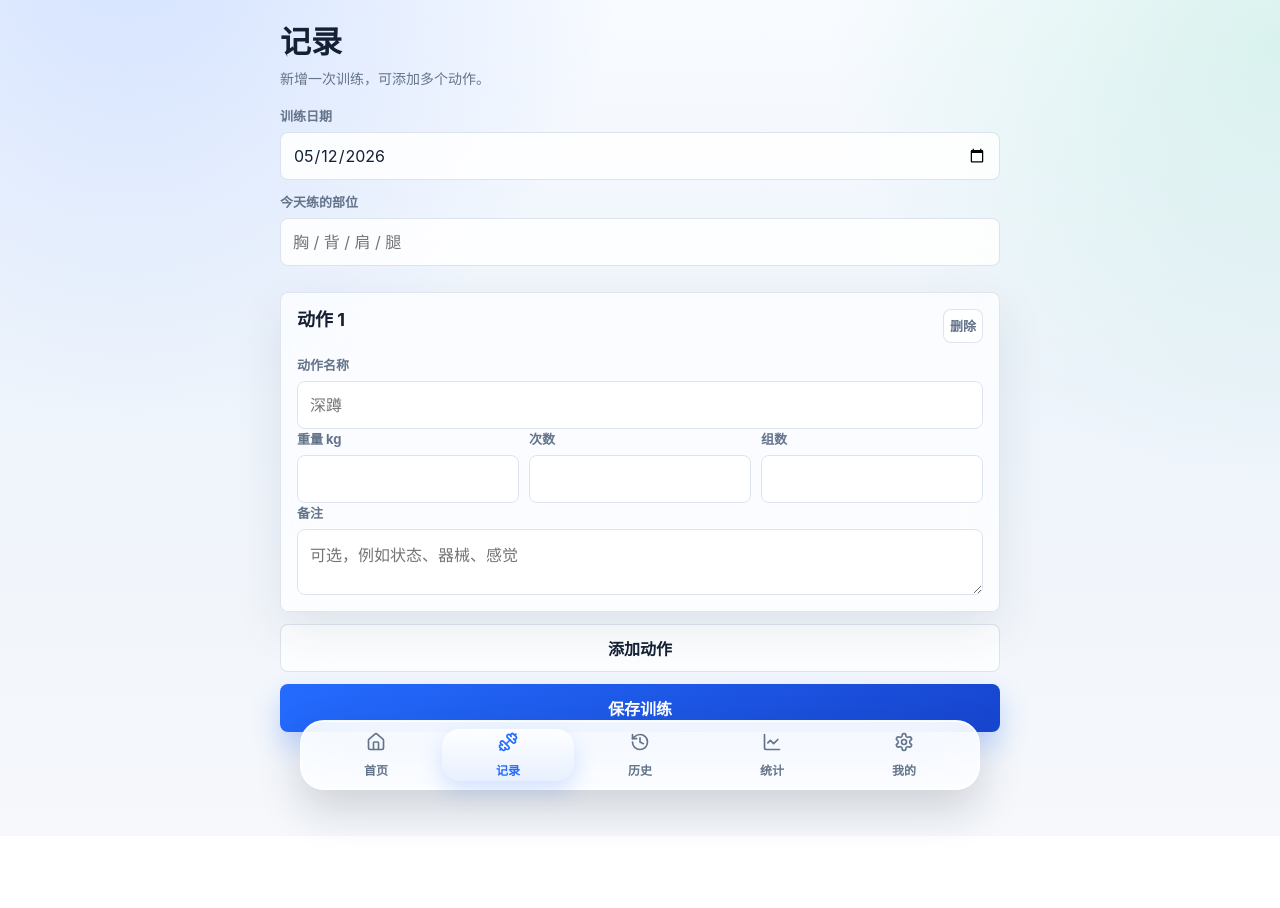
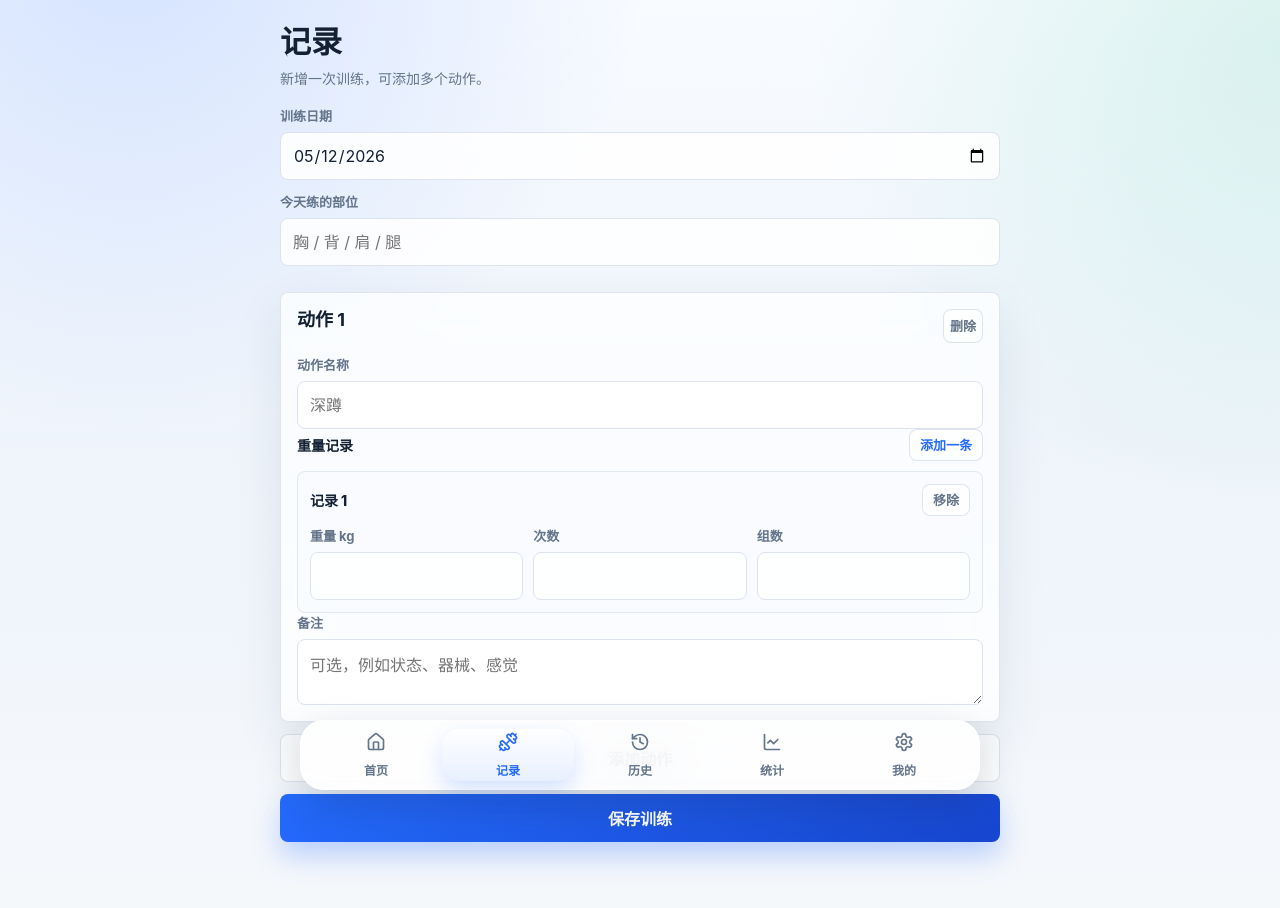
Before and after one commit to mmj-mmj/fitness-pwa, a React (Vite) app: page / in a window 1280 px wide. Both pictures are taken after a click on the button "去记录". Shown: the top 908 px of the page. Before the commit the page ends 836 px from the top, so only its background shows below. Built offline with nearby package versions, Linux system fonts and the light colour scheme.

Commit message:
Support multiple set rows per exercise

```diff
--- a/src/features/workout-entry/WorkoutEntryPage.jsx
+++ b/src/features/workout-entry/WorkoutEntryPage.jsx
@@ -2,13 +2,18 @@ import { PageHeader } from "../../components/PageHeader.jsx";
 import { useState } from "react";
 import { todayLocalDate } from "../../lib/date.js";
 
+const blankSet = () => ({
+  id: crypto.randomUUID(),
+  weightKg: "",
+  reps: "",
+  sets: "",
+});
+
 const blankExercise = () => ({
   id: crypto.randomUUID(),
   name: "",
-  weightKg: "",
-  reps: "",
-  sets: "",
   note: "",
+  setRows: [blankSet()],
 });
 
 export function WorkoutEntryPage({ workoutStore }) {
@@ -19,6 +24,40 @@ export function WorkoutEntryPage({ workoutStore }) {
 
   function updateExercise(id, field, value) {
     setExercises((current) => current.map((exercise) => (exercise.id === id ? { ...exercise, [field]: value } : exercise)));
+  }
+
+  function updateSetRow(exerciseId, setId, field, value) {
+    setExercises((current) =>
+      current.map((exercise) =>
+        exercise.id === exerciseId
+          ? {
+              ...exercise,
+              setRows: exercise.setRows.map((setRow) => (setRow.id === setId ? { ...setRow, [field]: value } : setRow)),
+            }
+          : exercise,
+      ),
+    );
+  }
+
+  function addSetRow(exerciseId) {
+    setExercises((current) =>
+      current.map((exercise) =>
+        exercise.id === exerciseId ? { ...exercise, setRows: [...exercise.setRows, blankSet()] } : exercise,
+      ),
+    );
+  }
+
+  function removeSetRow(exerciseId, setId) {
+    setExercises((current) =>
+      current.map((exercise) =>
+        exercise.id === exerciseId
+          ? {
+              ...exercise,
+              setRows: exercise.setRows.length === 1 ? exercise.setRows : exercise.setRows.filter((setRow) => setRow.id !== setId),
+            }
+          : exercise,
+      ),
+    );
   }
 
   function addExercise() {
@@ -32,14 +71,16 @@ export function WorkoutEntryPage({ workoutStore }) {
   function submitWorkout(event) {
     event.preventDefault();
     const normalized = exercises
-      .map((exercise) => ({
-        ...exercise,
+      .flatMap((exercise) =>
+        exercise.setRows.map((setRow) => ({
+          id: crypto.randomUUID(),
           name: exercise.name.trim(),
-        weightKg: Number(exercise.weightKg),
-        reps: Number.parseInt(exercise.reps, 10),
-        sets: Number.parseInt(exercise.sets, 10),
+          weightKg: Number(setRow.weightKg),
+          reps: Number.parseInt(setRow.reps, 10),
+          sets: Number.parseInt(setRow.sets, 10),
           note: exercise.note.trim(),
-      }))
+        })),
+      )
       .filter((exercise) => exercise.name && Number.isFinite(exercise.weightKg) && exercise.weightKg !== 0 && exercise.reps > 0 && exercise.sets > 0);
 
     if (!date || normalized.length === 0) {
@@ -76,19 +117,35 @@ export function WorkoutEntryPage({ workoutStore }) {
               <span>动作名称</span>
               <input value={exercise.name} onChange={(event) => updateExercise(exercise.id, "name", event.target.value)} placeholder="深蹲" />
             </label>
+            <div className="set-form">
+              <div className="set-form-head">
+                <span>重量记录</span>
+                <button type="button" onClick={() => addSetRow(exercise.id)}>添加一条</button>
+              </div>
+              <div className="set-form-list">
+                {exercise.setRows.map((setRow, setIndex) => (
+                  <section className="set-form-row" key={setRow.id}>
+                    <div className="set-form-row-head">
+                      <strong>记录 {setIndex + 1}</strong>
+                      <button type="button" onClick={() => removeSetRow(exercise.id, setRow.id)}>移除</button>
+                    </div>
                     <div className="form-grid">
                       <label>
                         <span>重量 kg</span>
-                <input inputMode="decimal" step="0.5" type="number" value={exercise.weightKg} onChange={(event) => updateExercise(exercise.id, "weightKg", event.target.value)} />
+                        <input inputMode="decimal" step="0.5" type="number" value={setRow.weightKg} onChange={(event) => updateSetRow(exercise.id, setRow.id, "weightKg", event.target.value)} />
                       </label>
                       <label>
                         <span>次数</span>
-                <input inputMode="numeric" min="1" type="number" value={exercise.reps} onChange={(event) => updateExercise(exercise.id, "reps", event.target.value)} />
+                        <input inputMode="numeric" min="1" type="number" value={setRow.reps} onChange={(event) => updateSetRow(exercise.id, setRow.id, "reps", event.target.value)} />
                       </label>
                       <label>
                         <span>组数</span>
-                <input inputMode="numeric" min="1" type="number" value={exercise.sets} onChange={(event) => updateExercise(exercise.id, "sets", event.target.value)} />
+                        <input inputMode="numeric" min="1" type="number" value={setRow.sets} onChange={(event) => updateSetRow(exercise.id, setRow.id, "sets", event.target.value)} />
                       </label>
+                    </div>
+                  </section>
+                ))}
+              </div>
             </div>
             <label>
               <span>备注</span>
--- a/src/styles/base.css
+++ b/src/styles/base.css
@@ -348,6 +348,56 @@ label {
   gap: 10px;
 }
 
+.set-form {
+  display: grid;
+  gap: 10px;
+}
+
+.set-form-head,
+.set-form-row-head {
+  display: flex;
+  align-items: center;
+  justify-content: space-between;
+  gap: 10px;
+}
+
+.set-form-head span,
+.set-form-row-head strong {
+  color: var(--text);
+  font-size: 14px;
+  font-weight: 800;
+}
+
+.set-form-head button,
+.set-form-row-head button {
+  min-height: 32px;
+  border: 1px solid rgba(220, 227, 236, 0.96);
+  border-radius: 8px;
+  background: rgba(255, 255, 255, 0.78);
+  color: var(--accent);
+  padding: 0 10px;
+  font-size: 13px;
+  font-weight: 800;
+}
+
+.set-form-list {
+  display: grid;
+  gap: 10px;
+}
+
+.set-form-row {
+  display: grid;
+  gap: 10px;
+  border: 1px solid rgba(220, 227, 236, 0.78);
+  border-radius: 8px;
+  background: rgba(248, 251, 255, 0.68);
+  padding: 12px;
+}
+
+.set-form-row-head button {
+  color: var(--muted);
+}
+
 .form-message {
   margin: 0;
   border-radius: 8px;
```
Lines whose indentation alone changed are shown as unchanged.
